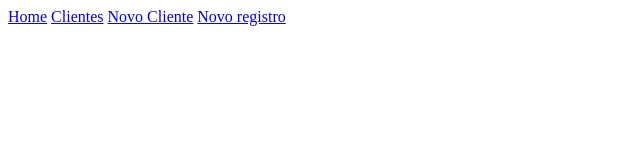
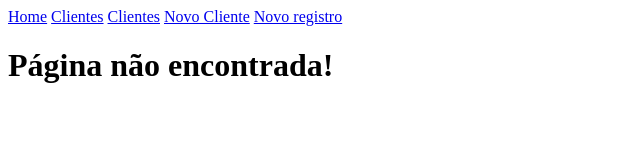
Before and after one commit to Matheus0902/debtor-customers, a website: page index.html in a window 1280 px wide. Shown: the whole page, without its empty margins (0-640 px from the left). Drawn offline with Linux system fonts and the light colour scheme.

Commit message:
implementing page routes

```diff
--- a/index.html
+++ b/index.html
@@ -7,17 +7,19 @@
 </head>
 <body>
 
+  <nav>
+    <a href="/">Home</a>
+    <a href="/client" onclick="route()">Clientes</a>
+    <a href="/clients-list" onclick="route()">Clientes</a>
+    <a href="/new-client" onclick="route()">Novo Cliente</a>
+    <a href="/register" onclick="route()">Novo registro</a>
+  </nav>
+
   <div id="app">
-    <nav>
-      <a href="/">Home</a>
-      <a href="/clients-list">Clientes</a>
-      <a href="/new-client">Novo Cliente</a>
-      <a href="/register">Novo registro</a>
-    </nav>
-
-
 
   </div>
 
 </body>
+
+<script src="./js/index.js" type="module"></script>
 </html>
--- /dev/null
+++ b/js/index.js
@@ -0,0 +1,15 @@
+import { Router } from "./router.js"
+
+const router = new Router()
+
+router.add("/", "/pages/home.html")
+router.add("/client", "/pages/client.html")
+router.add("/clients-list", "/pages/clients-list.html")
+router.add("/new-client", "/pages/new-client.html")
+router.add("/register", "/pages/register.html")
+router.add(404, "/pages/404.html")
+
+router.handle()
+
+window.onpopstate = () => router.handle()
+window.route = () => router.route()
--- /dev/null
+++ b/js/router.js
@@ -0,0 +1,29 @@
+export class Router {
+
+  routes = {}
+
+  add(routeName, page) {
+    this.routes[routeName] = page
+  }
+
+  route(event) {
+    event = event || window.event
+
+    event.preventDefault()
+
+    window.history.pushState({}, "", event.target.href)
+
+    this.handle()
+  }
+
+  handle() {
+    const { pathname } = window.location
+    const route = this.routes[pathname] || this.routes[404]
+
+    fetch(route)
+    .then(data => data.text())
+    .then(html => {
+      document.querySelector("#app").innerHTML = html
+    })
+  }
+}
--- /dev/null
+++ b/pages/404.html
@@ -0,0 +1 @@
+<h1>Página não encontrada!</h1>
```
Also changed, not shown: package.json (added, +12 -0 lines), pages/home.html (added, +1 -0 lines), 2 other files.
